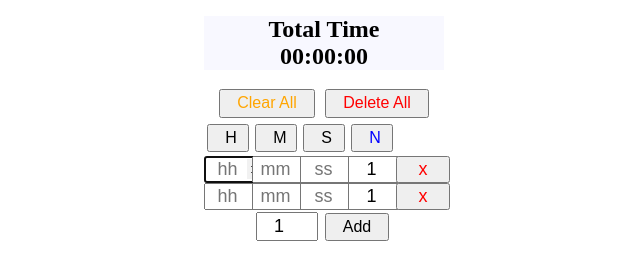
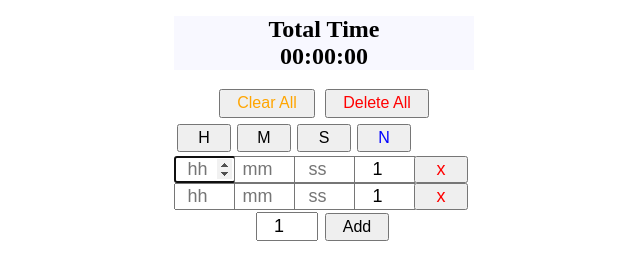
Before and after one commit to aviyot/Time-Calculator, a plain HTML site: page index.html in a window 1280 px wide. Shown: the whole page, without its empty margins (316-956 px from the left). Drawn offline with Linux system fonts and the light colour scheme.

Commit message:
change grid size

```diff
--- a/style.css
+++ b/style.css
@@ -79,10 +79,10 @@ body {
 
 .time-warp {
   display: grid;
-  grid-template-columns: 3em 3em 3em 3em 3em;
+  grid-template-columns: 60px 60px 60px 60px 60px;
 }
 
 .times-btns {
   display: grid;
-  grid-template-columns: 3em 3em 3em 3em 3em;
+  grid-template-columns: 60px 60px 60px 60px 60px;
 }
```
